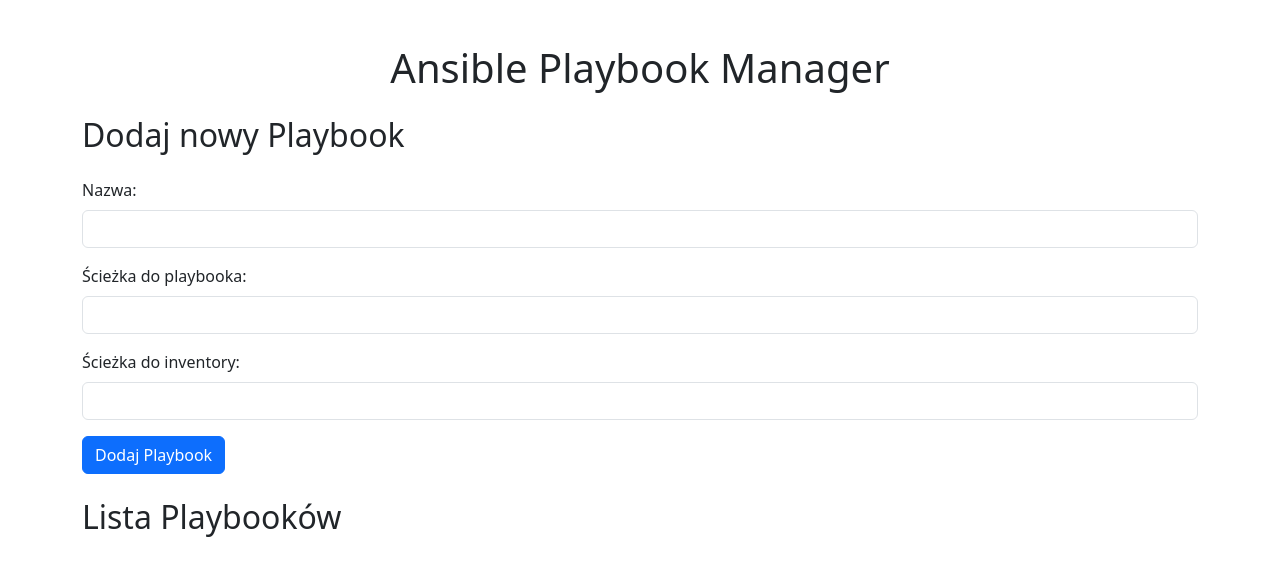
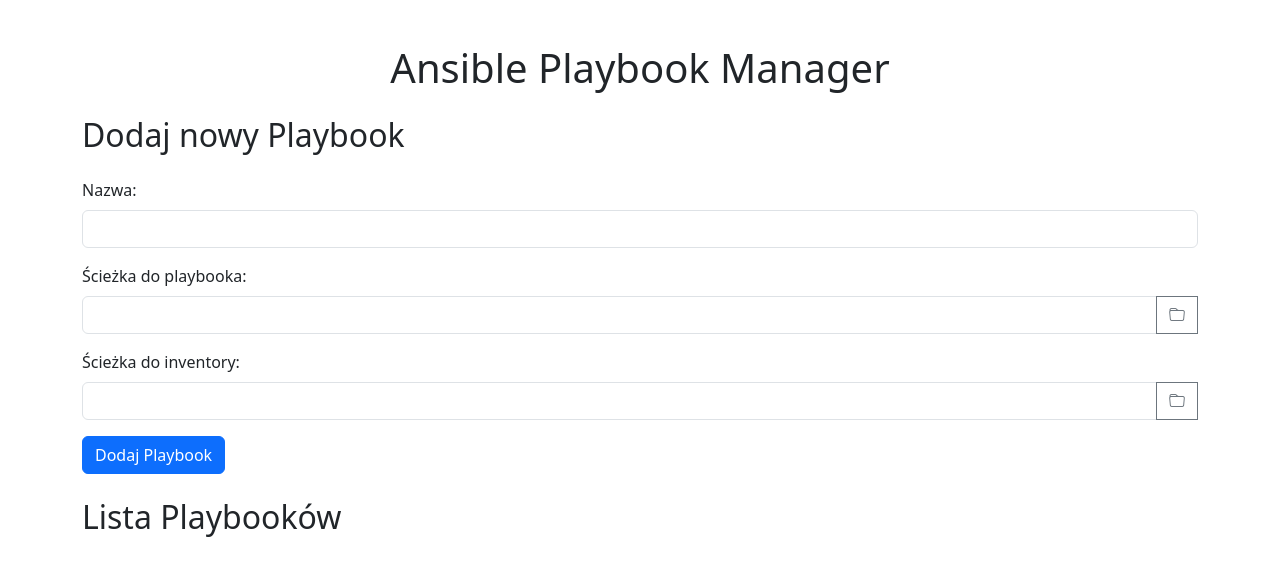
Before and after one commit to rico47/ansible-gui, a Flask app: page / in a window 1280 px wide. Shown: the top 561 px of the page. Run offline with Flask 3, Linux system fonts and the light colour scheme.

Commit message:
dodano przyciski do pobrania pliku

```diff
--- a/app.py
+++ b/app.py
@@ -40,8 +40,20 @@
 @app.route('/add', methods=['POST'])
 def add_playbook():
     name = request.form['name']
-    playbook_path = request.form['playbook_path']
-    inventory_path = request.form['inventory_path']
+
+    playbook_file = request.files['playbook_file']
+    if playbook_file:
+        playbook_path = os.path.join(app.root_path, 'playbooks', playbook_file.filename)
+        playbook_file.save(playbook_path)
+    else:
+        playbook_path = request.form['playbook_path']
+
+    inventory_file = request.files['inventory_file']
+    if inventory_file:
+        inventory_path = os.path.join(app.root_path, 'inventories', inventory_file.filename)
+        inventory_file.save(inventory_path)
+    else:
+        inventory_path = request.form['inventory_path']
 
     new_playbook = Playbook(name=name, playbook_path=playbook_path, inventory_path=inventory_path)
     db.session.add(new_playbook)
--- a/templates/index.html
+++ b/templates/index.html
@@ -4,8 +4,10 @@
     <meta charset="UTF-8">
     <meta name="viewport" content="width=device-width, initial-scale=1.0">
     <title>Ansible GUI</title>
-    <!-- Dodaj Bootstrap CSS -->
+    <!-- Bootstrap CSS -->
     <link href="https://cdn.jsdelivr.net/npm/bootstrap@5.3.0/dist/css/bootstrap.min.css" rel="stylesheet">
+    <!-- Bootstrap Icons -->
+    <link href="https://cdn.jsdelivr.net/npm/bootstrap-icons@1.10.0/font/bootstrap-icons.css" rel="stylesheet">
     <style>
         body {
             padding: 20px;
@@ -42,11 +44,23 @@
             </div>
             <div class="mb-3">
                 <label for="playbook_path" class="form-label">Ścieżka do playbooka:</label>
-                <input type="text" class="form-control" id="playbook_path" name="playbook_path" required>
+                <div class="input-group">
+                    <input type="text" class="form-control" id="playbook_path" name="playbook_path" required>
+                    <button type="button" class="btn btn-outline-secondary" onclick="document.getElementById('playbook_file').click()">
+                        <i class="bi bi-folder"></i> <!-- Ikona folderu -->
+                    </button>
+                    <input type="file" id="playbook_file" style="display: none;" onchange="updatePath('playbook_path', this)">
+                </div>
             </div>
             <div class="mb-3">
                 <label for="inventory_path" class="form-label">Ścieżka do inventory:</label>
-                <input type="text" class="form-control" id="inventory_path" name="inventory_path" required>
+                <div class="input-group">
+                    <input type="text" class="form-control" id="inventory_path" name="inventory_path" required>
+                    <button type="button" class="btn btn-outline-secondary" onclick="document.getElementById('inventory_file').click()">
+                        <i class="bi bi-folder"></i> <!-- Ikona folderu -->
+                    </button>
+                    <input type="file" id="inventory_file" style="display: none;" onchange="updatePath('inventory_path', this)">
+                </div>
             </div>
             <button type="submit" class="btn btn-primary">Dodaj Playbook</button>
         </form>
@@ -82,7 +96,16 @@
         </table>
     </div>
 
-    <!-- Dodaj Bootstrap JS (opcjonalnie, jeśli potrzebujesz komponentów JS) -->
+    <!-- Bootstrap JS -->
     <script src="https://cdn.jsdelivr.net/npm/bootstrap@5.3.0/dist/js/bootstrap.bundle.min.js"></script>
+    <script>
+        // Funkcja do aktualizacji ścieżki pliku w polu tekstowym
+        function updatePath(inputId, fileInput) {
+            const pathInput = document.getElementById(inputId);
+            if (fileInput.files.length > 0) {
+                pathInput.value = fileInput.files[0].path; // Użyj .path dla pełnej ścieżki
+            }
+        }
+    </script>
 </body>
 </html>
```
